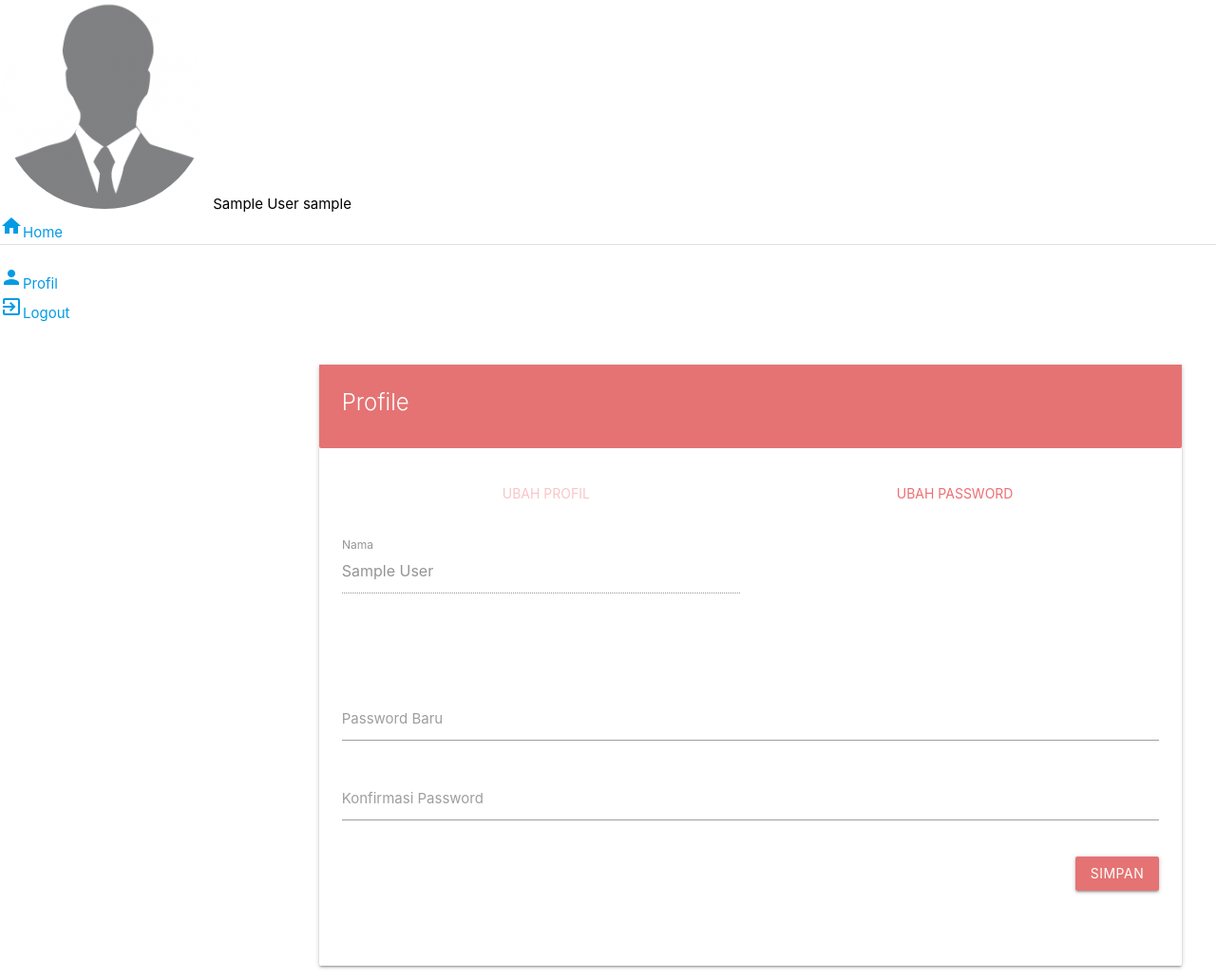
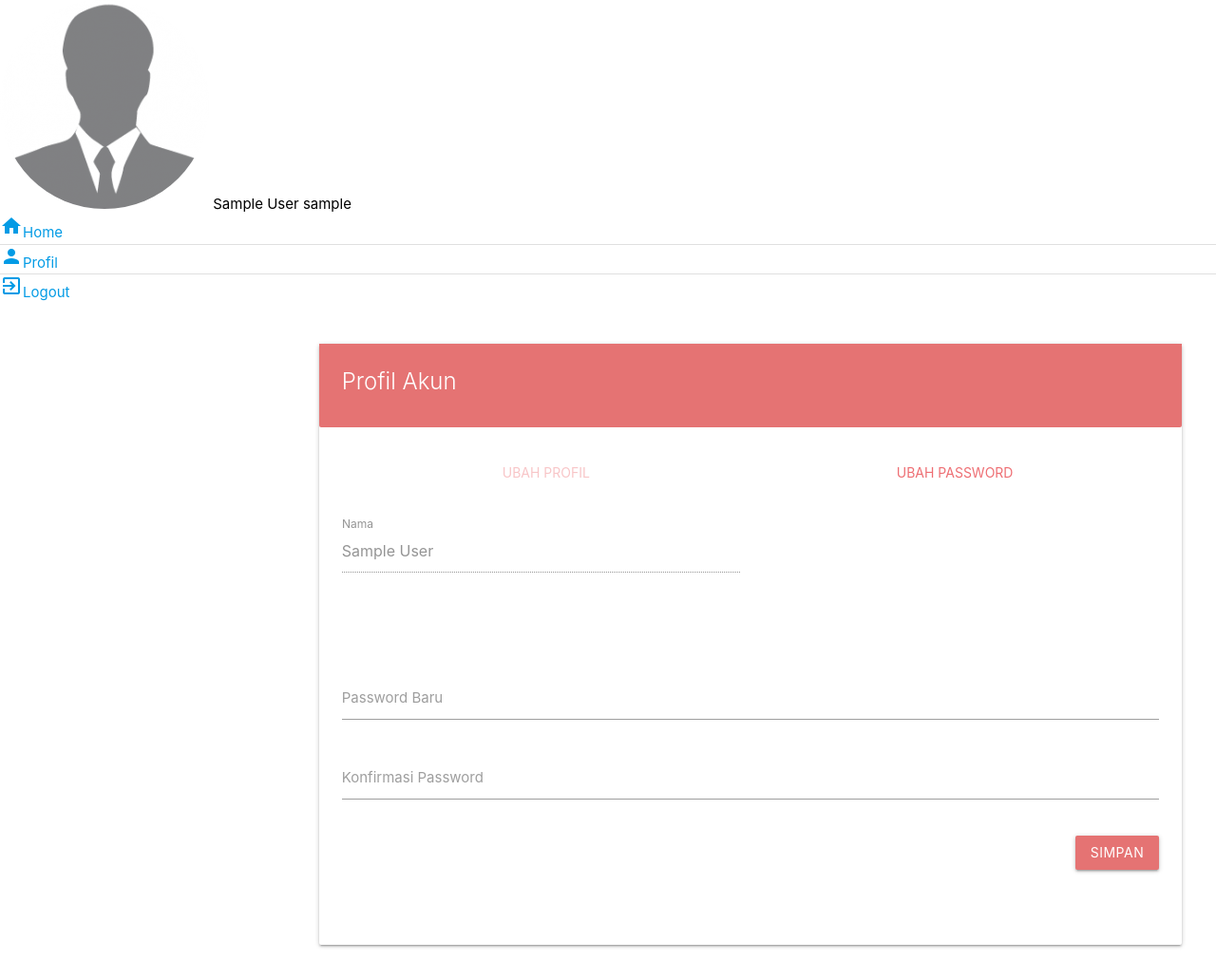
Before and after one commit to rizkiprastyo22/Website-Promo, a CodeIgniter app: page /hematwarrior/profile in a window 1280 px wide. Shown: the part 483-1514 px from the top of the page at 95% size. Run offline with CodeIgniter, Linux system fonts and the light colour scheme; the visitor is signed in with stand-in values (Sample User, id 1); some libraries are stand-ins or nearby versions.

Commit message:
commit now

```diff
--- a/application/controllers/Auth.php
+++ b/application/controllers/Auth.php
@@ -26,6 +26,7 @@ class Auth extends CI_Controller
 
       // data user dalam bentuk array
       $userData = array(
+        'id' => $query->id,
         'nama' => $query->nama,
         'username' => $query->username,
         'level' => $query->level,
--- a/application/controllers/Profile.php
+++ b/application/controllers/Profile.php
@@ -151,7 +151,7 @@ class Profile extends MY_Controller {
     }
 
     // Data untuk page profile
-    $data['pageTitle'] = 'Profile';
+    $data['pageTitle'] = 'Profil Akun';
     $data['pageContent'] = $this->load->view('profile/profile', $data, TRUE);
 
     // Jalankan view template/layout
--- a/application/views/template/sidebar.php
+++ b/application/views/template/sidebar.php
@@ -23,9 +23,9 @@
     </li>
 
     <?php if($this->session->userdata('level') === 'mitra'): ?>
-      <li>
+      <!-- <li>
         <a class="subheader">Mitra</a>
-      </li>
+      </li> -->
 
       <li>
         <a class="waves-effect" href="<?php echo base_url('promo'); ?>"><i class="material-icons">people</i>Promo</a>
@@ -37,22 +37,28 @@
     <?php endif; ?>
 
     <?php if($this->session->userdata('level') === 'administrator'): ?>
-      <li>
+      <!-- <li>
         <a class="subheader">Admin</a>
-      </li>
+      </li> -->
 
       <li>
-        <a class="waves-effect" href="<?php echo base_url('users'); ?>"><i class="material-icons">people</i>Users</a>
+        <a class="waves-effect" href="<?php echo base_url('users'); ?>"><i class="material-icons">people</i>Mitra</a>
       </li>
 
       <li>
         <div class="divider"></div>
+      </li><br>
+    <?php endif; ?>
+
+    <?php if($this->session->userdata('level') !== 'administrator'): ?>
+      <li>
+        <a class="waves-effect" href="<?php echo base_url('profile'); ?>"><i class="material-icons">person</i>Profil</a>
       </li>
-    <?php endif; ?><br>
 
-    <li>
-      <a class="waves-effect" href="<?php echo base_url('profile'); ?>"><i class="material-icons">person</i>Profil</a>
-    </li>
+      <li>
+          <div class="divider"></div>
+        </li>
+    <?php endif; ?>
 
     <li>
       <a class="waves-effect"  href="<?php echo base_url('auth/logout'); ?>"><i class="material-icons">exit_to_app</i>Logout</a>
--- a/application/views/users/userEdit.php
+++ b/application/views/users/userEdit.php
@@ -28,12 +28,12 @@
               <input id="username" disabled name="username" type="text" value="<?php echo $user->username; ?>">
               <label for="username" class="">Email</label>
           </div>
-          <div class="input-field col s12 m6">
+          <!-- <div class="input-field col s12 m6">
               <input id="password" name="password" type="password" value="">
               <label for="password" class="">Password</label>
-          </div>
+          </div> -->
           <div class="input-field col s12 m6">
-              <select id="level" name="level">
+              <select disabled id="level" name="level">
                   <option <?php echo ($user->level === 'mitra') ? 'selected' : ''; ?> value="mitra">Mitra</option>
                   <option <?php echo ($user->level === 'administrator') ? 'selected' : ''; ?> value="administrator">Administrator</option>
                   <option <?php echo ($user->level === 'pelanggan') ? 'selected' : ''; ?> value="pelanggan">Pelanggan</option>
```
Also changed, not shown: application/controllers/Users.php (+5 -5 lines), application/views/users/userList.php (+5 -5 lines).
